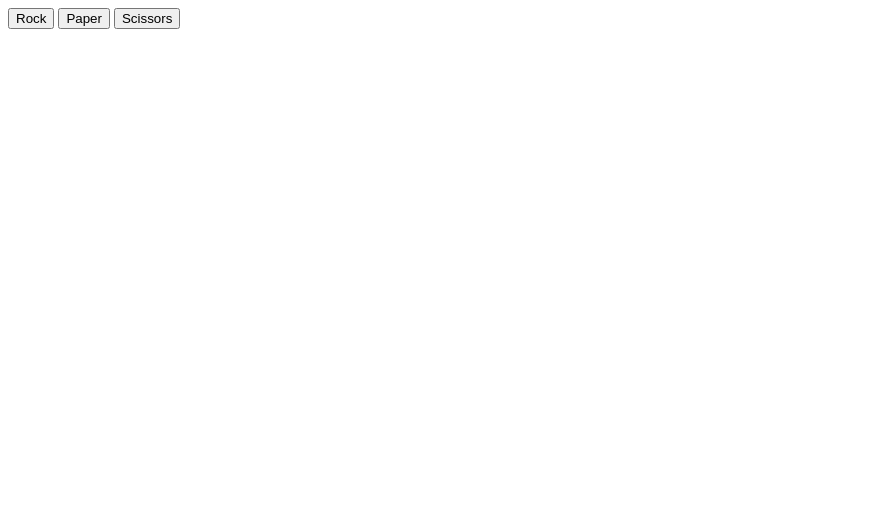
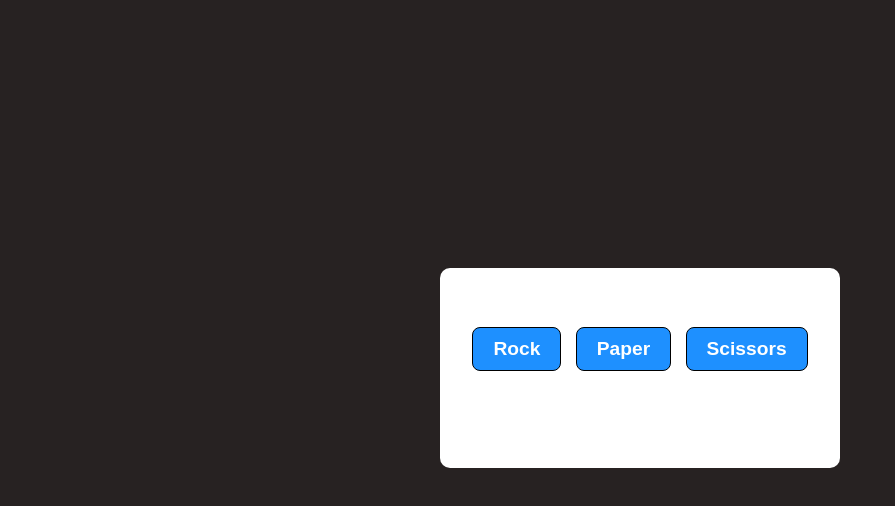
Before and after one commit to danki24/rock-paper-scissors, a plain HTML site: page index.html in a window 1280 px wide. Shown: the whole page, without its empty margins (0-895 px from the left). Drawn offline with Linux system fonts and the light colour scheme.

Commit message:
Add a css file

```diff
--- a/index.html
+++ b/index.html
@@ -4,13 +4,16 @@
     <meta charset="UTF-8" />
     <meta name="viewport" content="width=device-width, initial-scale=1.0" />
     <title>Rock-Paper-Paper</title>
+    <link rel="stylesheet" href="style.css" />
     <script src="script.js" defer></script>
   </head>
   <body>
-    <div id="container">
-      <button id="rock">Rock</button>
-      <button id="paper">Paper</button>
-      <button id="scissors">Scissors</button>
+    <div id="container" class="container">
+      <div class="rps">
+        <button id="rock">Rock</button>
+        <button id="paper">Paper</button>
+        <button id="scissors">Scissors</button>
+      </div>
       <div id="result"></div>
     </div>
   </body>
--- /dev/null
+++ b/style.css
@@ -0,0 +1,47 @@
+body {
+  display: flex;
+  font-family: arial, verdana, sans-serif;
+  height: 90vh;
+  background-color: rgb(39, 34, 34);
+  justify-content: center;
+  align-items: center;
+  }
+
+.container {
+  display: flex;
+  flex-direction: column;
+  justify-content: center;
+  align-items: center;
+  gap: 10px;
+  height: 200px;
+  width: 400px;
+  background-color: white;
+  border-radius: 10px;
+  flex-shrink: 0;
+}
+
+button {
+  border: 1px solid black;
+  background-color: dodgerblue;
+  padding: 10px 20px;
+  border-radius: 8px;
+  margin: 5px;
+  color: white;
+  font-size: larger;
+  font-weight: bolder;
+}
+
+button:hover {
+  cursor: pointer;
+  background-color: blue;
+}
+
+
+
+p {
+  margin: 0;
+}
+
+div#result {
+  margin-top: 19px;
+}
```
